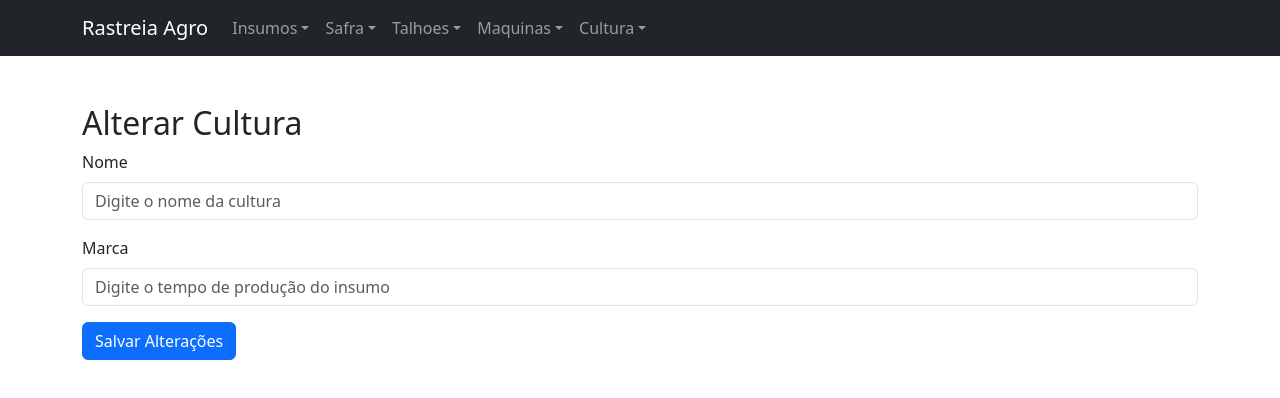
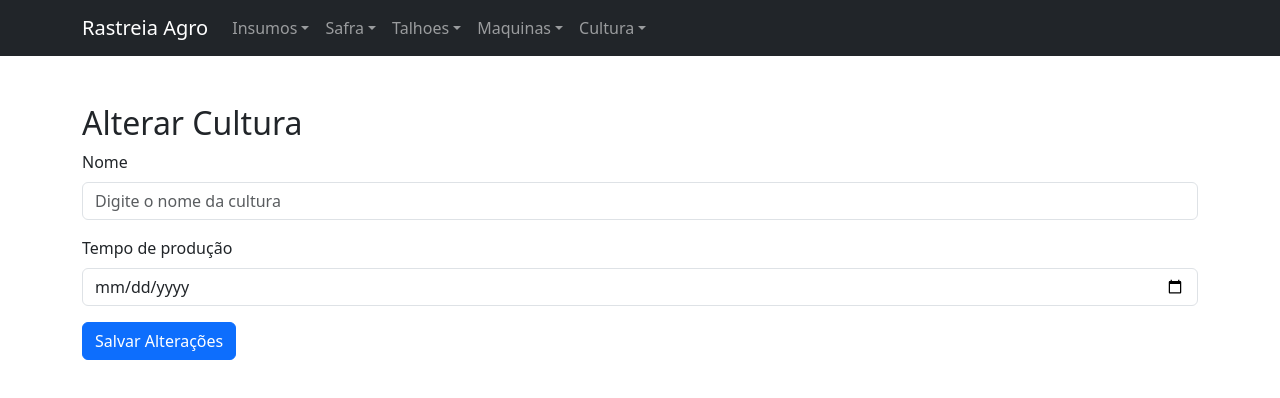
Before and after one commit to Yan0606/CrudRastreiaAgro-React, a React (Create React App) app: page /alterar-cultura/1 in a window 1280 px wide. Shown: the top 398 px of the page. Built offline with nearby package versions, Linux system fonts and the light colour scheme; no server answers.

Commit message:
fix(input de cadastro de tempo de produção de cultura mudado para date)

```diff
--- a/src/components/Cultura/AlterarCultura.js
+++ b/src/components/Cultura/AlterarCultura.js
@@ -71,9 +71,9 @@ const AlterarCultura = () => {
                     </Form.Group>
 
                     <Form.Group controlId="formTemp" className="mt-3">
-                        <Form.Label>Marca</Form.Label>
+                        <Form.Label>Tempo de produção</Form.Label>
                         <Form.Control
-                            type="text"
+                            type="date"
                             placeholder="Digite o tempo de produção do insumo"
                             value={tempoProducao}
                             onChange={(e) => setTempoProducao(e.target.value)}
--- a/src/components/Cultura/NovoCultura.js
+++ b/src/components/Cultura/NovoCultura.js
@@ -49,7 +49,7 @@ const NovaCultura = () => {
                     <Form.Group controlId="formTemp" className="mt-3">
                         <Form.Label>Tempo de Produção</Form.Label>
                         <Form.Control
-                            type="text"
+                            type="date"
                             placeholder="Digite o Tempo de Produção da cultura"
                             value={tempoProducao}
                             onChange={(e) => setTempoProducao(e.target.value)}
```
